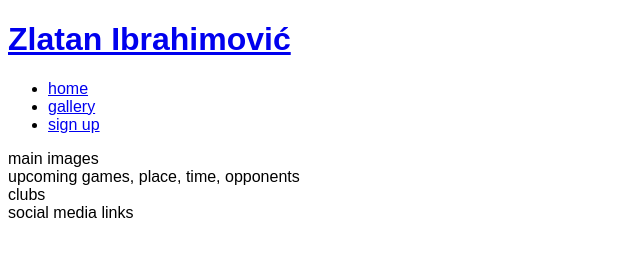
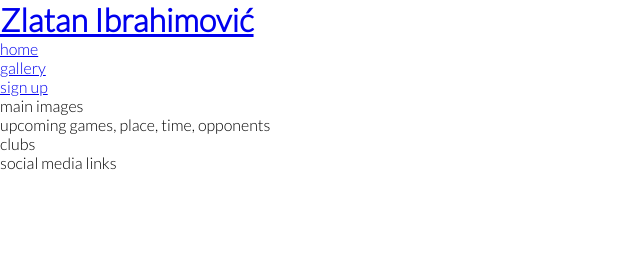
Before and after one commit to adopteramig/Zlatan, a plain HTML site: page index.html in a window 1280 px wide. Shown: the whole page, without its empty margins (0-640 px from the left). Drawn offline with Linux system fonts and the light colour scheme.

Commit message:
add google fonts to remove default margins, padding and borders

```diff
--- a/assets/css/style.css
+++ b/assets/css/style.css
@@ -1,3 +1,15 @@
+
+@import url('https://fonts.googleapis.com/css2?family=Lato:wght@300&family=Oswald&display=swap');
+
+* {
+    margin: 0;
+    padding: 0;
+    border: none;
+
+}
+
 body {
-    font-family: Arial, Helvetica, sans-serif;
+
+    font-family: lato, sans-serif;
+    font-weight: 300;
 }
```
